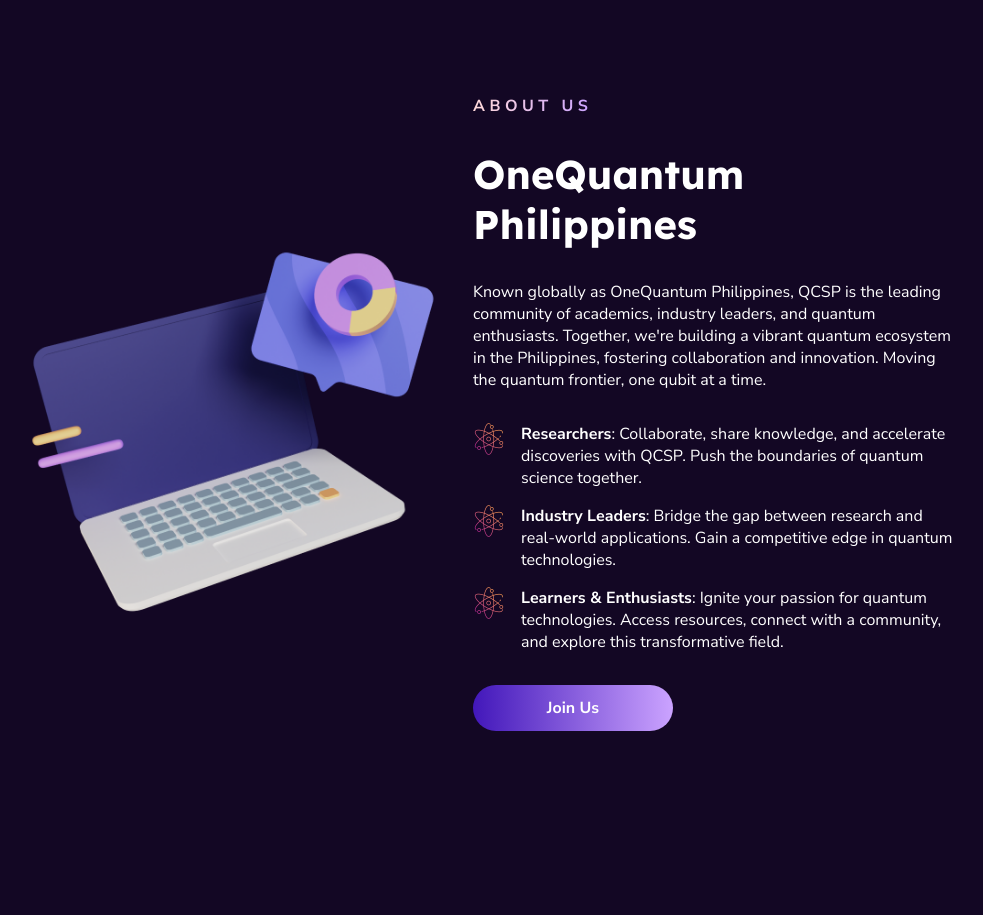
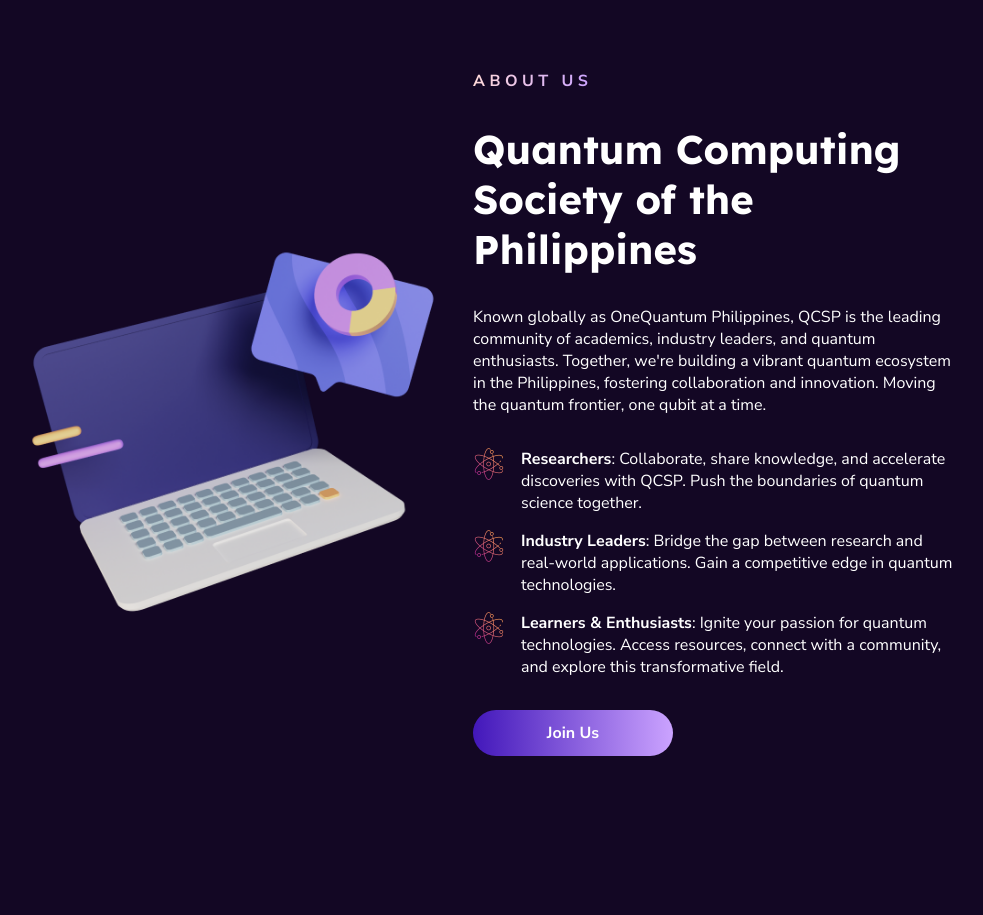
Before and after one commit to OQPH-Web-Projects/OQPH-Main-Website, a React (Create React App) app: page / in a window 1280 px wide. Shown: the part 1720-2635 px from the top of the page, without its empty margins (167-1150 px from the left). Built offline with nearby package versions, Linux system fonts and the light colour scheme.

Commit message:
chore: change OneQuantum Philippines > Quantum Computing Society of the Philippines

```diff
--- a/src/pages/Home/Home.js
+++ b/src/pages/Home/Home.js
@@ -97,7 +97,7 @@
 				{/* About Text */}
 				<div className='about-text column-2'>
 					<p className='caption'>About Us</p>
-					<h2>OneQuantum Philippines</h2>
+					<h2>Quantum Computing Society of the Philippines</h2>
 					<p>Known globally as OneQuantum Philippines, QCSP is the leading community of academics, industry leaders, and quantum enthusiasts. Together, we're building a vibrant quantum ecosystem in the Philippines, fostering collaboration and innovation. Moving the quantum frontier, one qubit at a time. </p>
 					<div className='about-details'>
 						<div className='about-details-content' >
```
